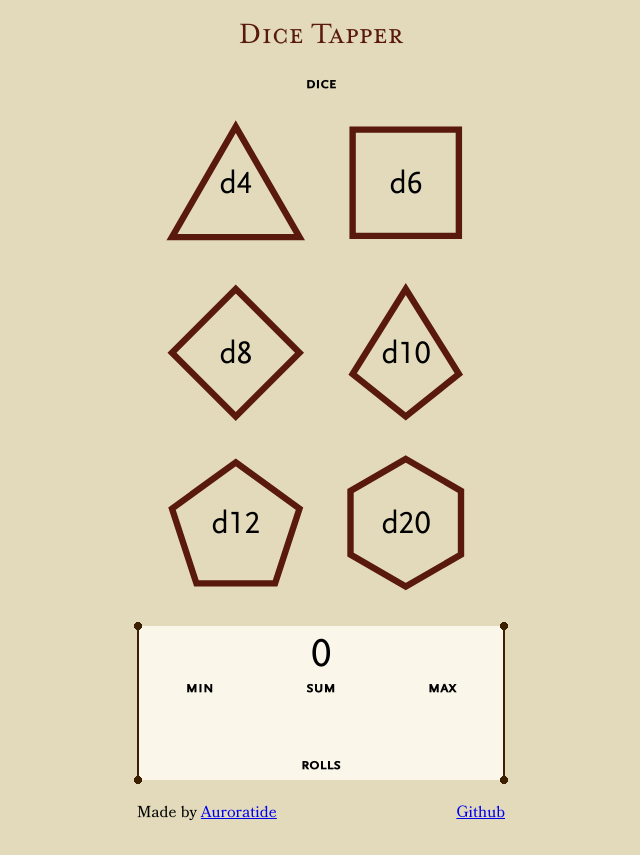
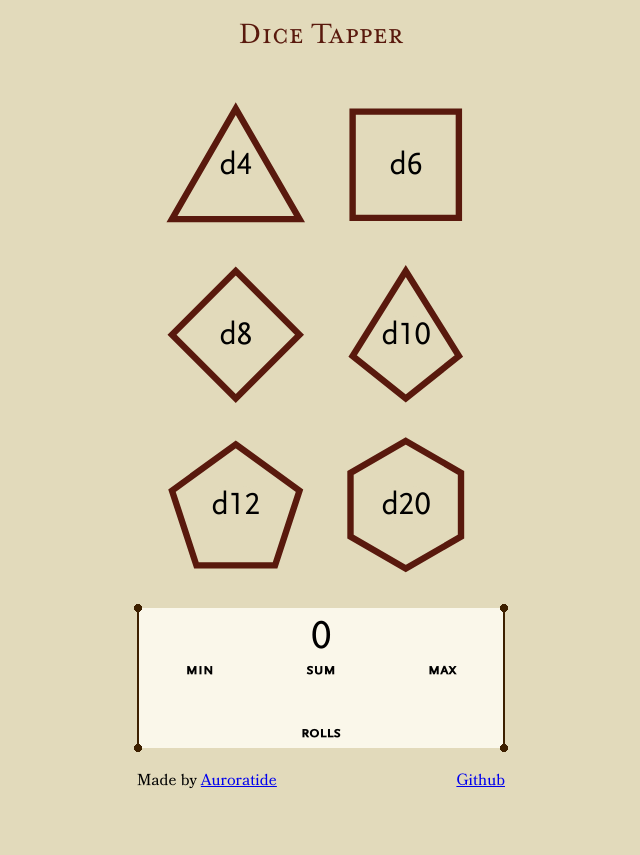
Before and after one commit to Auroratide/tap-to-roll, a React (Vite) app: page / in a window 1280 px wide. Shown: the whole page, without its empty margins (319-959 px from the left). After the commit the page ends 823 px from the top, so only its background shows below. Built offline with nearby package versions, Linux system fonts and the light colour scheme.

Commit message:
Resize dice to emphasize the aggregate results more

```diff
--- a/src/DiceTapper/DiceTapper.module.css
+++ b/src/DiceTapper/DiceTapper.module.css
@@ -8,12 +8,6 @@
 
 .dice-container {
     border: none;
-}
-
-.dice-container legend {
-    margin: auto;
-    font-family: var(--font-table-heading);
-    font-weight: bold;
 }
 
 .results {
@@ -45,6 +39,14 @@
     margin-bottom: 1em;
 }
 
+.aggregation output {
+    font-size: 2.5em;
+}
+
+.rolls output {
+    font-size: 1.75em;
+}
+
 .output {
     display: flex;
     flex-direction: column-reverse;
@@ -58,7 +60,6 @@
 }
 
 .output output {
-    font-size: 2.5em;
     min-height: 1em;
     text-align: center;
     margin-bottom: 0.125em;
--- a/src/DiceTapper/DiceTapper.tsx
+++ b/src/DiceTapper/DiceTapper.tsx
@@ -43,7 +43,7 @@ export const DiceTapper = ({
     return (
         <article className={classes['dice-tapper']}>
             <fieldset className={classes['dice-container']}>
-                <legend>Dice</legend>
+                <legend className='visually-hidden'>Dice</legend>
                 <SquareGrid columns={2}>
                     <DieButton onClick={roll(die(4))} icon={<D4 />} label="d4" />
                     <DieButton onClick={roll(die(6))} icon={<D6 />} label="d6" />
@@ -68,7 +68,7 @@ export const DiceTapper = ({
                         <output id={ids.max}>{max}</output>
                     </div>
                 </section>
-                <section>
+                <section className={classes.rolls}>
                     <div className={classes.output}>
                         <label htmlFor={ids.rolls}>Rolls</label>
                         <output id={ids.rolls}>{rolls.map((roll, i) => (
--- a/src/global.css
+++ b/src/global.css
@@ -21,3 +21,15 @@ h1, h2, h3, h4, h5, h6 {
     color: var(--color-primary);
     font-weight: bold;
 }
+
+/* https://webaim.org/techniques/css/invisiblecontent/ */
+.visually-hidden {
+    clip: rect(1px, 1px, 1px, 1px);
+    clip-path: inset(50%);
+    height: 1px;
+    width: 1px;
+    margin: -1px;
+    overflow: hidden;
+    padding: 0;
+    position: absolute;
+}
```
